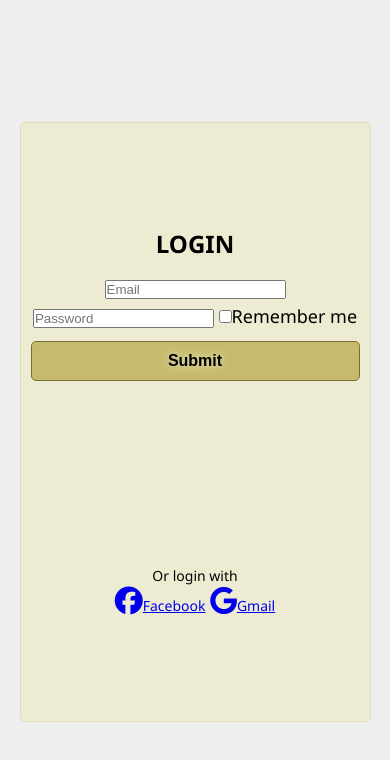
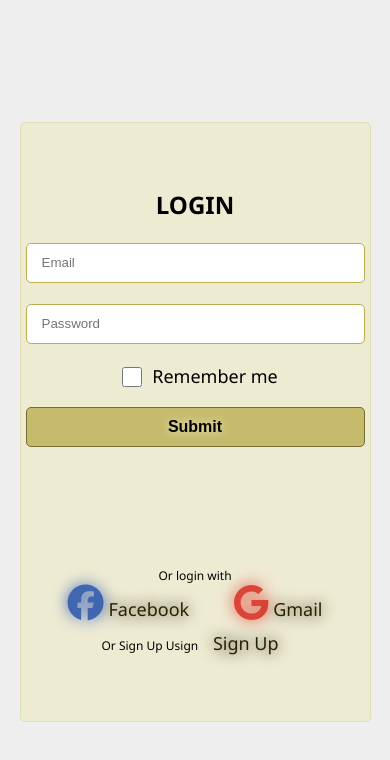
Before and after one commit to ashari-salem/Register-login, a plain HTML site: page signIn.html in a window 390 px wide. Drawn offline with Linux system fonts and the light colour scheme.

Commit message:
Complete

```diff
--- a/signIn.html
+++ b/signIn.html
@@ -17,18 +17,27 @@
         <div class="top-content">
           <h2>LOGIN</h2>
         </div>
-
-        <input class="input" type="email" name="email" id="Email" placeholder="Email">
-        <input class="input" type="password" name="password" id="Password" placeholder="Password">
-        <input type="checkbox" class="chk"><span>Remember me</span>
+        <div class="other-inputs">
+          <input class="input" type="email" name="email" id="Email" placeholder="Email">
+          <input class="input" type="password" name="password" id="Password" placeholder="Password">
+          <div class="chk-signin">
+            <input type="checkbox"><span> Remember me</span>
+          </div>
+        </div>
         <input type="submit" id="Submit" name="submit" class="btn">
       </form>
-      <div class="bottom-content">
-        <p>Or login with</p>
-        <a href="#" class="social-fb"><i class="fab fa-facebook fa-2x"></i>Facebook</a>
-        <a href="#" class="social-google"><i class="fa fa-google fa-2x"></i>Gmail</a>
+      <div class="bottoms">
+        <div class="bottom-content-socials">
+          <p>Or login with</p>
+          <a href="#" class="social-fb"><i class="fab fa-facebook fa-2x" style="color: #4267B2;"></i>Facebook</a>
+          <a href="#" class="social-google"><i class="fa fa-google fa-2x" style="color: #DB4437;"></i>Gmail</a>
+        </div>
+
+        <div class="bottom-content-signin">
+          <p>Or Sign Up Usign</p>
+          <a href="register.html" class="social-fb">Sign Up</a>
+        </div>
       </div>
-
     </div>
 </body>
 
--- a/style.css
+++ b/style.css
@@ -98,6 +98,16 @@ body {
   background-color: #CCC27B;
 }
 
+.bottom-content-signup a {
+  text-decoration: none;
+  margin: 20px 10px;
+  color: #292200;
+  text-shadow: 0 0 15px;
+  display: inline;
+}
+
+
+
 /* Responsive design */
 @media only screen and (max-width: 750px) {
 
@@ -107,7 +117,7 @@ body {
     display: flex;
     flex-direction: column;
     justify-content: center;
-    padding: 10px;
+    padding: 5px;
   }
 
   .form .top-content {
@@ -166,6 +176,38 @@ body {
     font-size: 16px;
   }
 
+  .form .chk-signin {
+    display: block;
+  }
+
+  .form .chk-signin input {
+    margin: 0 10px !important;
+  }
+
+  .form .bottom-content-signin p,
+  .form .bottom-content-signin a {
+    display: inline !important;
+  }
+
+  .form .other-inputs input {
+    width: 100%;
+    height: 40px;
+    padding: 5px 15px !important;
+    border-radius: 5px;
+    border: 1px solid #BAAE4F;
+  }
+
+  .form .bottoms {
+    display: grid;
+    grid-template-columns: 50% 50%;
+    align-items: center;
+    margin-top: 3px;
+  }
+
+  .form .bottoms .bottom-content-socials {
+    margin-bottom: 5px !important;
+  }
+
 }
 
 @media only screen and (max-width: 580px) {
@@ -214,4 +256,63 @@ body {
     font-size: 14px;
   }
 
+
 }
+
+
+/* Login Styling */
+.form .other-inputs input {
+  width: 100%;
+  height: 40px;
+  padding: 10px 15px;
+  border-radius: 5px;
+  border: 1px solid #BAAE4F;
+  margin: 8px 0;
+}
+
+.form .chk-signin {
+  display: flex;
+  justify-content: center;
+  align-items: center;
+  flex-direction: row;
+}
+
+.form .chk-signin input {
+  width: 20px;
+  margin: 10px 10px;
+
+}
+
+.form .bottoms {
+  display: flex;
+  flex-direction: column;
+}
+
+.form .bottoms .bottom-content-socials {
+  margin-bottom: 30px;
+}
+
+
+.form .bottom-content-socials a {
+  text-decoration: none;
+  margin: 20px 20px;
+  color: #292200;
+  text-shadow: 0 0 15px;
+  display: inline;
+}
+
+.form .bottom-content-socials i {
+  margin-right: 5px;
+}
+
+.form .bottom-content-signin a {
+  text-decoration: none;
+  margin: 20px 10px;
+  color: #292200;
+  text-shadow: 0 0 15px;
+  display: inline;
+}
+
+.form .bottom-content-signin p {
+  display: block;
+}
```
Also changed, not shown: register.html (+2 -2 lines).
